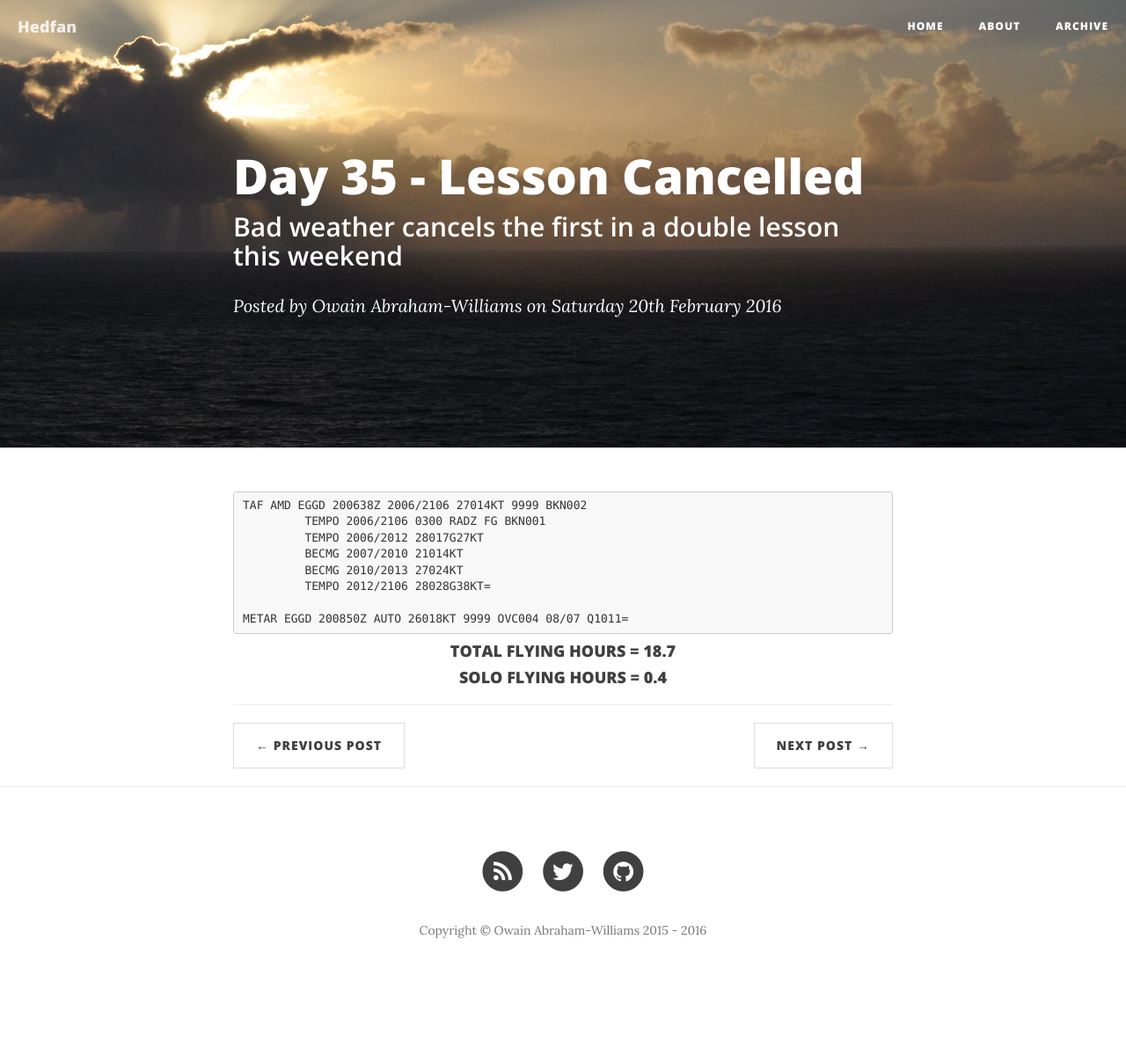
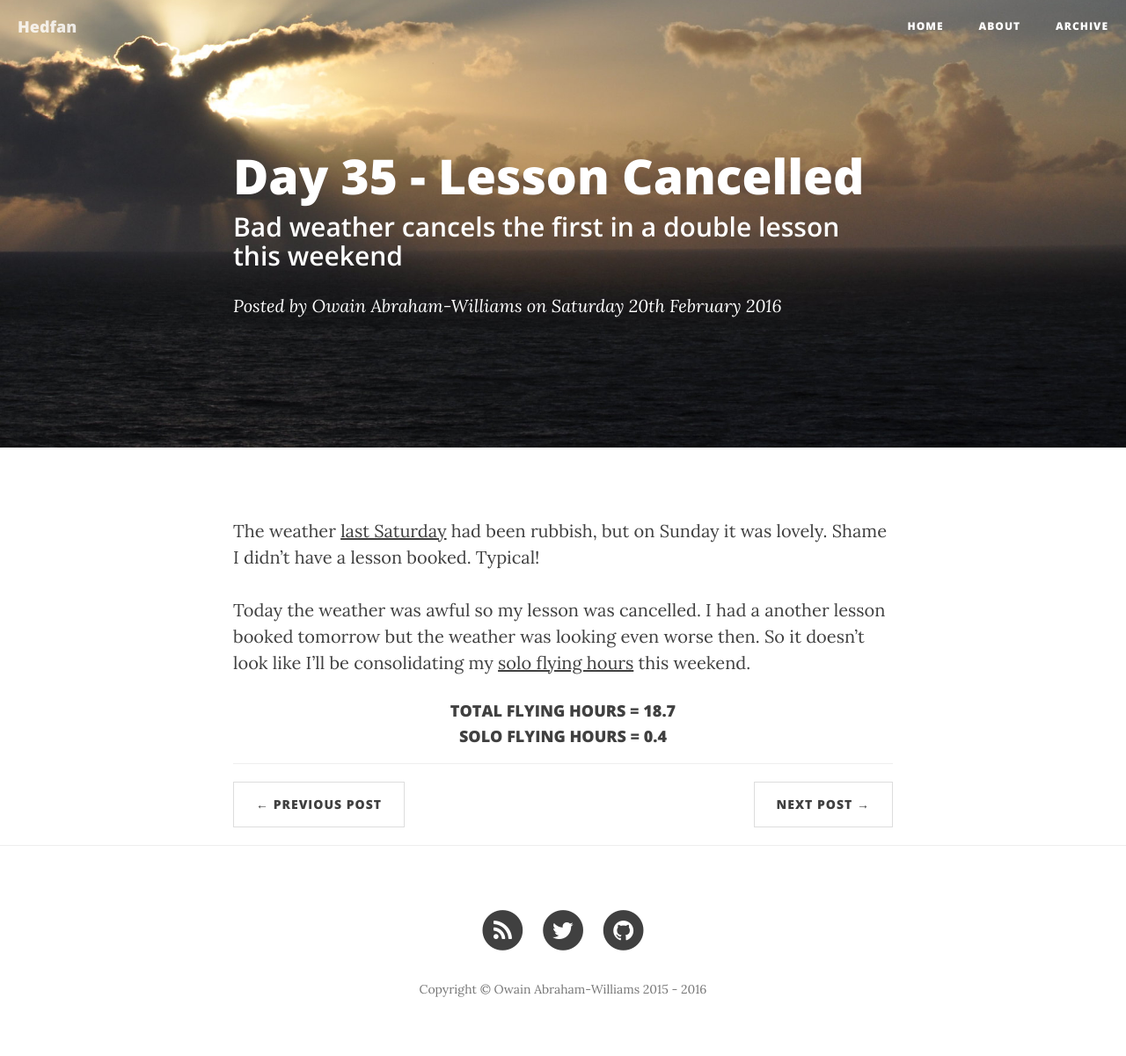
Before and after one commit to AnturGyffrous/hedfan.uk, a Jekyll site: the page built from _posts/2016-02-20-day-35-cancelled.md, in a window 1280 px wide. Shown: the whole page at 88% size. Built offline with Jekyll 4.4.1, drawn with Linux system fonts in a browser that asks for light colours; nearby versions of some CDN libraries; comment, search, counter and statistics services are not loaded; before the commit the page ends 1134 px from its top, so only the background shows below that.

Commit message:
Add day 35 and 36.

```diff
--- a/_posts/2016-02-20-day-35-cancelled.md
+++ b/_posts/2016-02-20-day-35-cancelled.md
@@ -6,14 +6,13 @@ date:       2016-02-20
 author:     "Owain Abraham-Williams"
 ---
 
-    TAF AMD EGGD 200638Z 2006/2106 27014KT 9999 BKN002
-             TEMPO 2006/2106 0300 RADZ FG BKN001
-             TEMPO 2006/2012 28017G27KT
-             BECMG 2007/2010 21014KT
-             BECMG 2010/2013 27024KT
-             TEMPO 2012/2106 28028G38KT=
+The weather [last Saturday](/2016/02/13/day-34-cancelled-carburettor-heat/) had been
+rubbish, but on Sunday it was lovely. Shame I didn't have a lesson booked. Typical!
 
-    METAR EGGD 200850Z AUTO 26018KT 9999 OVC004 08/07 Q1011=
+Today the weather was awful so my lesson was cancelled. I had a another lesson booked
+tomorrow but the weather was looking even worse then. So it doesn't look like I'll be
+consolidating my [solo flying hours](/2016/01/30/day-32-lesson-17-first-solo/) this
+weekend.
 
 #### TOTAL FLYING HOURS = 18.7
 
```
Also changed, not shown: _posts/2016-02-21-day-36-cancelled.md (+3 -8 lines).
